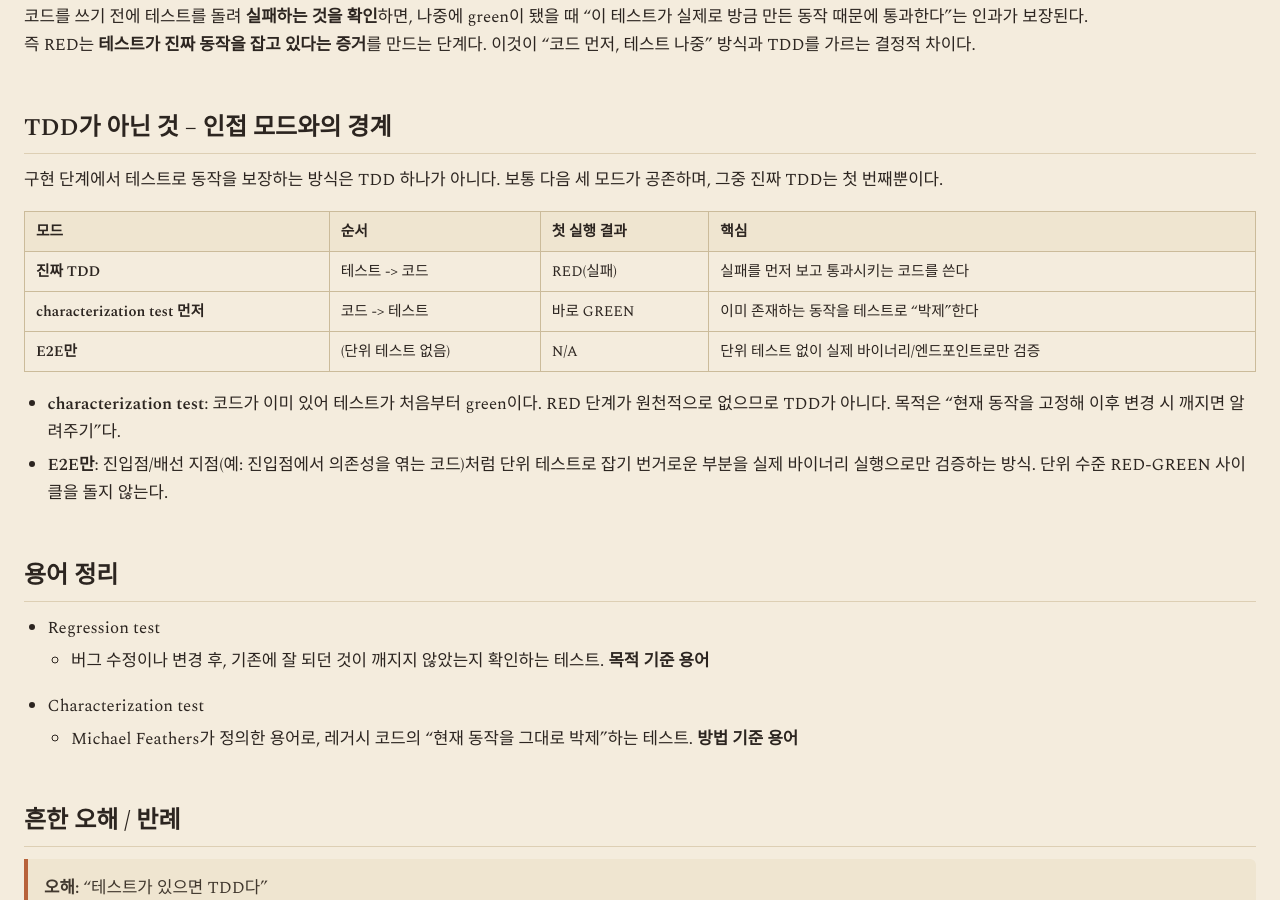
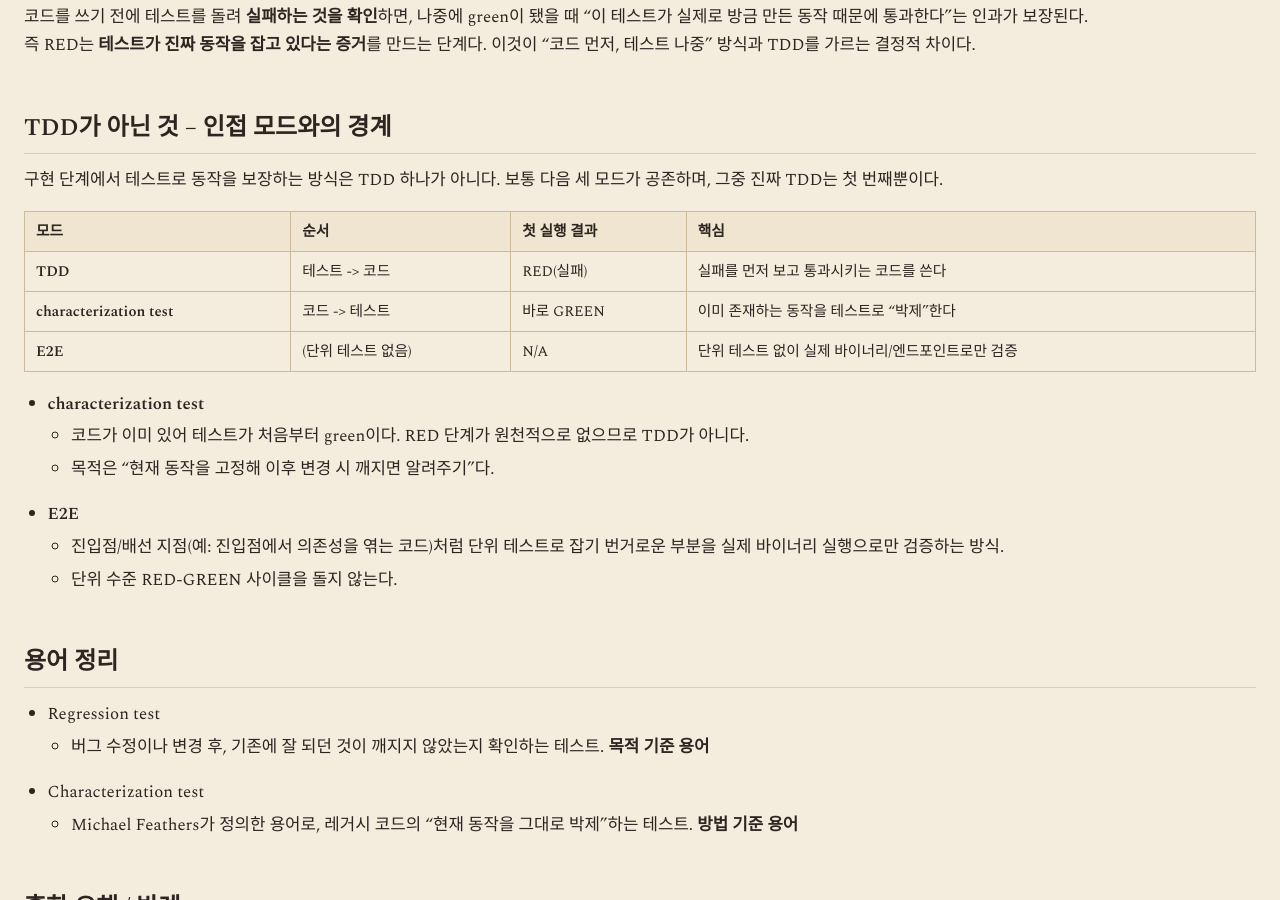
Before and after one commit to Olbbemi/Herbarium, a Jekyll site: the page built from knowledge/tdd.md, in a window 1280 px wide and 900 px high, scrolled down 1698 px. Built offline with Jekyll 4.4.1, drawn with Linux system fonts in a browser that asks for light colours.

Commit message:
fix: tdd.md summary 오타 및 개행 수정

```diff
--- a/knowledge/tdd.md
+++ b/knowledge/tdd.md
@@ -1,7 +1,9 @@
 ---
 id: tdd
 title: TDD (Test-Driven Development)
-summary: 테스트를 먼저 쓰고 그 실패(RED)를 확인한 뒤 통과시키는 최소 코드를 쓰는 RED-GREEN-REFACTOR 사이클. TDD를 정의하는 것은 테스트의 존재가 아니라 작성 순서와 실패 확인이다.
+summary: |
+  테스트를 먼저 쓰고 그 실패(RED)를 확인한 뒤 통과시키는 최소 코드를 쓰는 RED-GREEN-REFACTOR 사이클.
+  TDD를 정의하는 것은 테스트의 존재가 아니라 작성 순서와 실패 확인이다.
 category: software-engineering
 tags: [testing, tdd, red-green-refactor, test-first, software-design]
 relations: [contrasts_with:characterization-test, contrasts_with:e2e-testing, same_family:bdd, related:regression-test, related:unit-test, related:test-double]
@@ -55,12 +57,16 @@
 
 | 모드 | 순서 | 첫 실행 결과 | 핵심 |
 |------|------|------------|------|
-| **진짜 TDD** | 테스트 -> 코드 | RED(실패) | 실패를 먼저 보고 통과시키는 코드를 쓴다 |
-| **characterization test 먼저** | 코드 -> 테스트 | 바로 GREEN | 이미 존재하는 동작을 테스트로 "박제"한다 |
-| **E2E만** | (단위 테스트 없음) | N/A | 단위 테스트 없이 실제 바이너리/엔드포인트로만 검증 |
+| **TDD** | 테스트 -> 코드 | RED(실패) | 실패를 먼저 보고 통과시키는 코드를 쓴다 |
+| **characterization test** | 코드 -> 테스트 | 바로 GREEN | 이미 존재하는 동작을 테스트로 "박제"한다 |
+| **E2E** | (단위 테스트 없음) | N/A | 단위 테스트 없이 실제 바이너리/엔드포인트로만 검증 |
 
-- **characterization test**: 코드가 이미 있어 테스트가 처음부터 green이다. RED 단계가 원천적으로 없으므로 TDD가 아니다. 목적은 "현재 동작을 고정해 이후 변경 시 깨지면 알려주기"다.
-- **E2E만**: 진입점/배선 지점(예: 진입점에서 의존성을 엮는 코드)처럼 단위 테스트로 잡기 번거로운 부분을 실제 바이너리 실행으로만 검증하는 방식. 단위 수준 RED-GREEN 사이클을 돌지 않는다.
+- **characterization test**
+  - 코드가 이미 있어 테스트가 처음부터 green이다. RED 단계가 원천적으로 없으므로 TDD가 아니다.
+  - 목적은 "현재 동작을 고정해 이후 변경 시 깨지면 알려주기"다.
+- **E2E**
+  - 진입점/배선 지점(예: 진입점에서 의존성을 엮는 코드)처럼 단위 테스트로 잡기 번거로운 부분을 실제 바이너리 실행으로만 검증하는 방식.
+  - 단위 수준 RED-GREEN 사이클을 돌지 않는다.
 
 ## 용어 정리
 - Regression test
```
